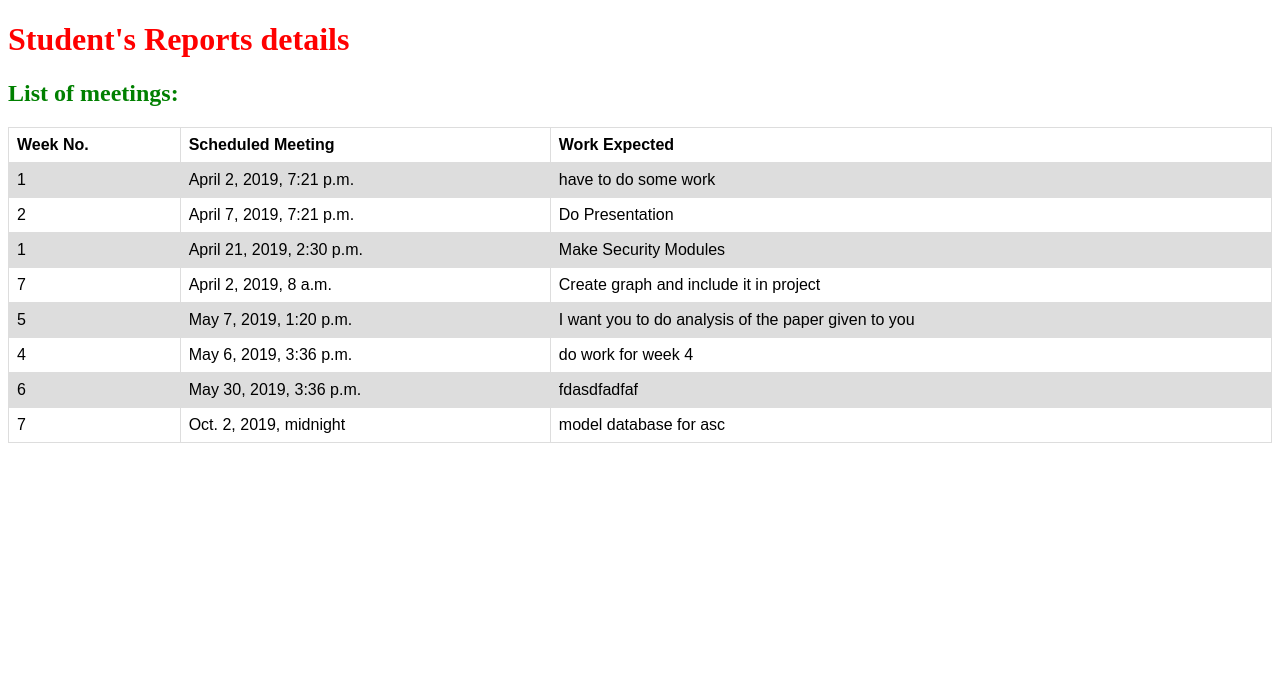
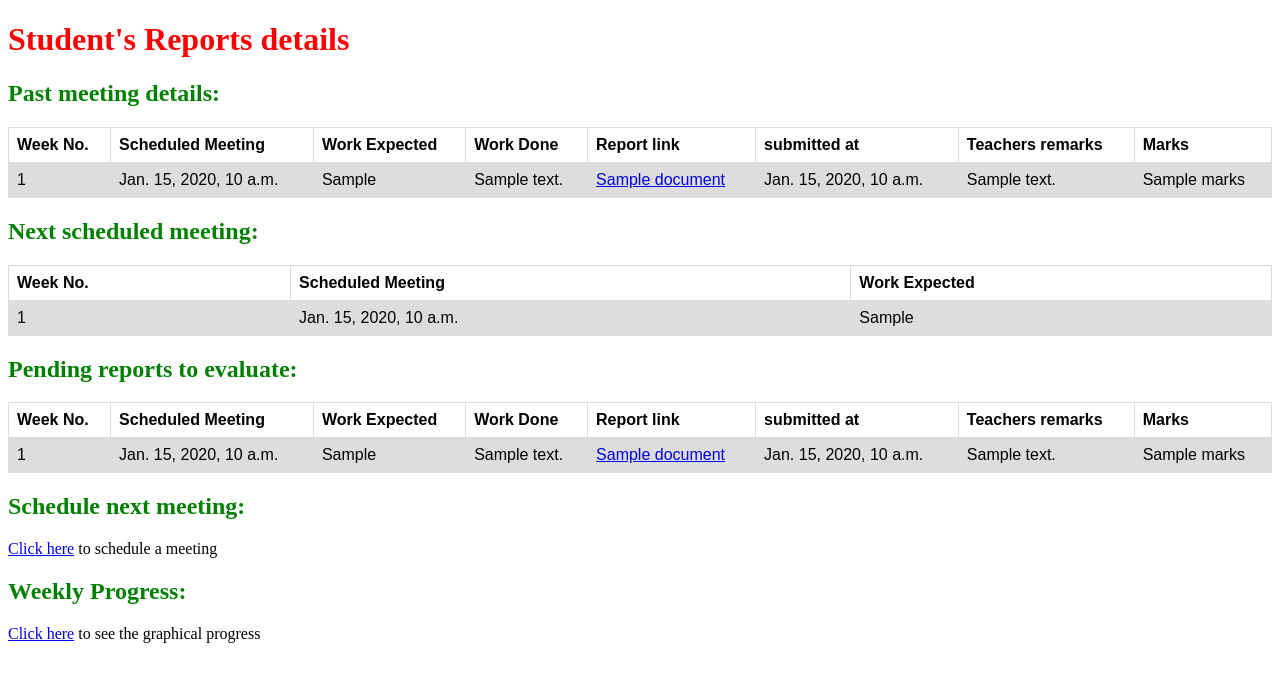
Before and after one commit to karankrsingh/cs628_work_flow, a Django app: template simple-file-upload-master/uploads/core/templates/core/teacher_student_view.html in a window 1280 px wide. Shown: the top 682 px of the page. Run offline with Django 3.2, Linux system fonts and the light colour scheme; data comes from the database, SQL or seed files in the repository; both versions use the stored data as it was after the commit; the template is opened without the code that fills it: values that come from a table or form of the project are taken from there, most other values are stand-ins (such as "Sample title", 1, 10 or a date in 2020); parts of the project's set-up code (start-up, migrations or seed data) failed here and were passed over.

Commit message:
Final Commit

```diff
--- a/simple-file-upload-master/uploads/core/templates/core/student_graph_display.html
+++ b/simple-file-upload-master/uploads/core/templates/core/student_graph_display.html
@@ -14,7 +14,7 @@
 	theme: "light1", // "light2", "dark1", "dark2"
 	animationEnabled: false, // change to true
 	title:{
-		text: "Basic Column Chart"
+		text: "Weekly progress(Marks/week)"
 	},
 	data: [
 	{
@@ -34,7 +34,7 @@
 	theme: "light1", // "light2", "dark1", "dark2"
 	animationEnabled: false, // change to true
 	title:{
-		text: "Basic Pie Chart"
+
 	},
 	data: [
 	{
--- a/simple-file-upload-master/uploads/core/templates/core/teacher_student_view.html
+++ b/simple-file-upload-master/uploads/core/templates/core/teacher_student_view.html
@@ -2,8 +2,43 @@
 
 {% block content %}
 <h1><font color = "red">Student's Reports details</font></h1>
-<font color="green"><p><h2>List of meetings: </h2></p></font>
+<font color="green"><p><h2>Past meeting details: </h2></p></font>
+{% if a %}
+<table>
+    <tr>
+        <th>Week No.</th>
+        <th>Scheduled Meeting</th>
+        <th>Work Expected</th>
+        <th>Work Done</th>
+        <th>Report link</th>
+        <th>submitted at</th>
+        <th>Teachers remarks</th>
+        <th>Marks</th>
 
+    </tr>
+
+    {% for obj,x in a %}
+    <tr>
+        <td>{{obj.week_id}}</td>
+        <td>{{obj.schedule_date}}</td>
+        <td>{{obj.future_work}}</td>
+        <td>{{x.description }}</td>
+        <td><a href="{{ obj.document.url }}">{{ x.document.name }}</a></td>
+        <td>{{ x.uploaded_at }}</td>
+        <td>{{ x.teacher_comment }}</td>
+        <td>{{ x.marks }}</td>
+    </tr>
+    {% endfor %}
+</table>
+{% else %}
+<h3>No past meeting history</h3>
+{% endif %}
+
+
+
+
+<font color="green"><p><h2>Next scheduled meeting: </h2></p></font>
+{% if only_scheduled %}
 <table>
     <tr>
         <th>Week No.</th>
@@ -11,13 +46,60 @@
         <th>Work Expected</th>
     </tr>
 
-    {% for obj in details_of_meet %}
-
+    {% for obj in only_scheduled %}
     <tr>
-        <td>{{obj.week_id }}</td>
+        <td>{{obj.week_id}}</td>
         <td>{{obj.schedule_date}}</td>
         <td>{{obj.future_work}}</td>
     </tr>
     {% endfor %}
 </table>
+{% else %}
+<h3>No further meeting scheduled</h3>
+{% endif %}
+
+
+
+<font color="green"><p><h2>Pending reports to evaluate: </h2></p></font>
+{% if b %}
+<table>
+    <tr>
+        <th>Week No.</th>
+        <th>Scheduled Meeting</th>
+        <th>Work Expected</th>
+        <th>Work Done</th>
+        <th>Report link</th>
+        <th>submitted at</th>
+        <th>Teachers remarks</th>
+        <th>Marks</th>
+
+    </tr>
+
+    {% for obj,x in b %}
+    <tr>
+        <td>{{obj.week_id}}</td>
+        <td>{{obj.schedule_date}}</td>
+        <td>{{obj.future_work}}</td>
+        <td>{{x.description }}</td>
+        <td><a href="{{ obj.document.url }}">{{ x.document.name }}</a></td>
+        <td>{{ x.uploaded_at }}</td>
+        <td>{{ x.teacher_comment }}</td>
+        <td>{{ x.marks }}</td>
+    </tr>
+    {% endfor %}
+</table>
+{% else %}
+<h3>No Pending reports</h3>
+{% endif %}
+
+
+
+<font color="green"><p><h2>Schedule next meeting: </h2></p></font>
+<a href="/schedule_meeting"> Click here</a> to schedule a meeting
+
+
+<p>
+<h2><font color="green">Weekly Progress:</font></h2></p>
+<a href="/graph"> Click here</a> to see the graphical progress
+
 {% endblock %}
--- a/simple-file-upload-master/uploads/urls.py
+++ b/simple-file-upload-master/uploads/urls.py
@@ -18,6 +18,7 @@
     url(r'^student_view/', views.student_view, name='student_view'),
     url(r'^teacher_student_view/', views.teacher_student_view, name='teacher_student_view'),
     url(r'^graph/', views.student_graph_display),
+    url(r'^schedule_meeting$', views.schedule_meeting, name='schedule_meeting'),
 
 ]
 
```
Also changed, not shown: simple-file-upload-master/uploads/core/forms.py (+7 -1 lines), simple-file-upload-master/uploads/core/templates/core/schedule_meeting.html (added, +13 -0 lines), simple-file-upload-master/uploads/core/views.py (+61 -9 lines), simple-file-upload-master/db.sqlite3.
